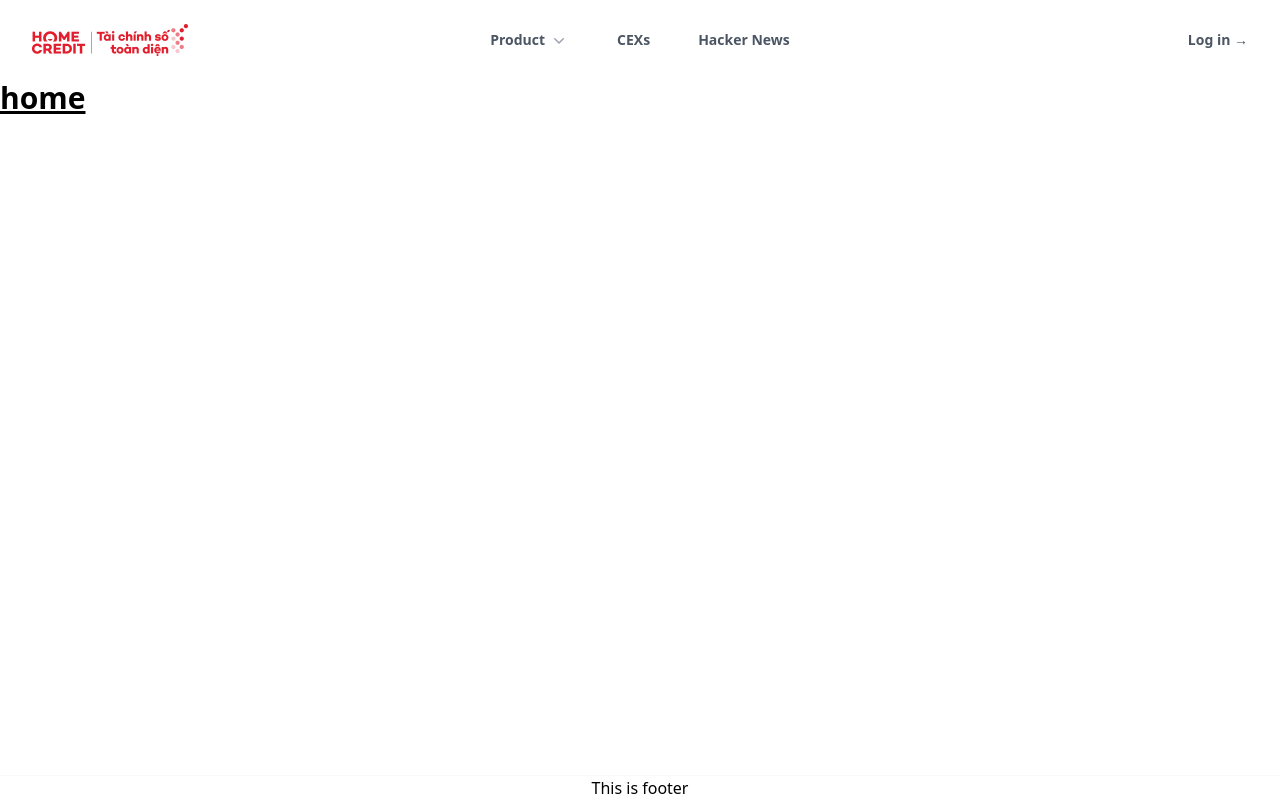
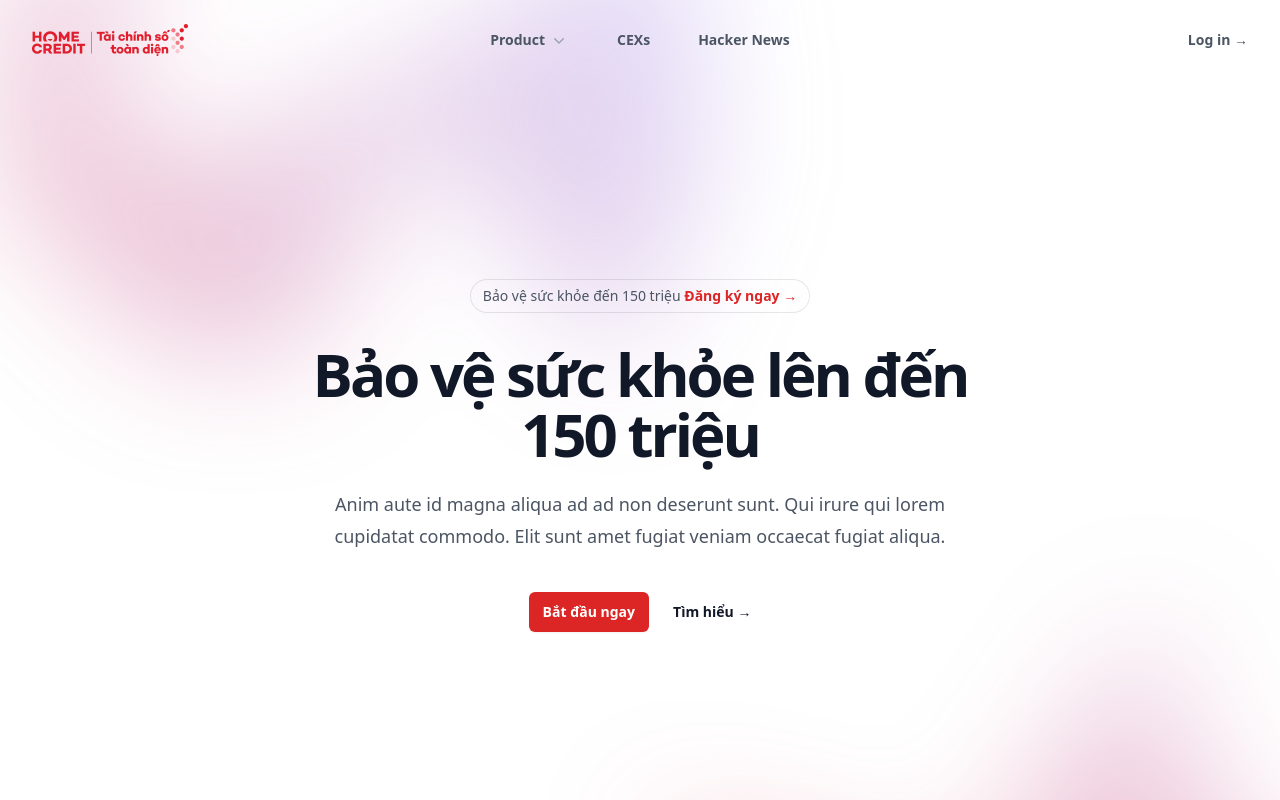
Before and after one commit to tamdc/crypt0x, a React (Vite) app: page / in a window 1280 px wide. Shown: the top 800 px of the page. Built offline with nearby package versions, Linux system fonts and the light colour scheme.

Commit message:
Add hero section

```diff
--- a/src/components/app.tsx
+++ b/src/components/app.tsx
@@ -1,4 +1,4 @@
-import React, { FunctionComponent } from "react";
+import React from "react";
 import { BrowserRouter, Routes, Route } from "react-router-dom";
 import Home from "./home";
 import About from "./about";
--- a/src/components/header.tsx
+++ b/src/components/header.tsx
@@ -70,16 +70,16 @@
   const { token, logout } = useAuth();
   const [mobileMenuOpen, setMobileMenuOpen] = useState(false);
   return (
-    <header className="bg-white">
+    <header className="absolute inset-x-0 top-0 z-10">
       <nav
         aria-label="Global"
         className="mx-auto flex max-w-7xl items-center justify-between p-6 lg:px-8"
       >
         <div className="flex lg:flex-1">
-          <a href="/" className="-m-1.5 p-1.5">
+          <Link to="/" className="-m-1.5 p-1.5">
             <span className="sr-only">Crypt0x</span>
             <img alt="logo" src={logo} className="h-8 w-auto" />
-          </a>
+          </Link>
         </div>
 
         <div className="flex lg:hidden">
--- a/src/components/home.tsx
+++ b/src/components/home.tsx
@@ -1,9 +1,65 @@
 import React from "react";
+import { Link } from "react-router-dom";
 
 const Home = () => {
   return (
-    <div>
-      <h1 className="text-3xl font-bold underline"> home</h1>
+    <div className="relative isolate px-6 pt-14 lg:px-8">
+      <div className="absolute inset-x-0 -top-40 -z-10 transform-gpu overflow-hidden blur-3xl sm:-top-80">
+        <div
+          style={{
+            clipPath:
+              "polygon(74.1% 44.1%, 100% 61.6%, 97.5% 26.9%, 85.5% 0.1%, 80.7% 2%, 72.5% 32.5%, 60.2% 62.4%, 52.4% 68.1%, 47.5% 58.3%, 45.2% 34.5%, 27.5% 76.7%, 0.1% 64.9%, 17.9% 100%, 27.6% 76.8%, 76.1% 97.7%, 74.1% 44.1%)",
+          }}
+          className="relative left-[calc(50%-11rem)] aspect-[1155/678] w-[36.125rem] -translate-x-1/2 rotate-[30deg] bg-gradient-to-tr from-[#e31e33] to-[#9089fc] opacity-30 sm:left-[calc(50%-30rem)] sm:w-[72.1875rem]"
+        />
+      </div>
+      <div className="mx-auto max-w-2xl py-32 sm:py-48 lg:py-56">
+        <div className="hidden sm:mb-8 sm:flex sm:justify-center">
+          <div className="relative rounded-full px-3 py-1 text-sm leading-6 text-gray-600 ring-1 ring-gray-900/10 hover:ring-gray-900/20">
+            Bảo vệ sức khỏe đến 150 triệu{" "}
+            <a href="#" className="font-semibold text-red-600">
+              <span aria-hidden="true" className="absolute inset-0" />
+              Đăng ký ngay <span>&rarr;</span>
+            </a>
+          </div>
+        </div>
+        <div className="text-center">
+          <h1 className="text-4xl font-bold tracking-tighter text-gray-900 sm:text-6xl">
+            Bảo vệ sức khỏe lên đến 150 triệu
+          </h1>
+          <p className="mt-6 text-lg leading-8 text-gray-600">
+            Anim aute id magna aliqua ad ad non deserunt sunt. Qui irure qui
+            lorem cupidatat commodo. Elit sunt amet fugiat veniam occaecat
+            fugiat aliqua.
+          </p>
+          <div className="mt-10 flex items-center justify-center gap-x-6">
+            <Link
+              to="#"
+              className="rounded-md bg-red-600 px-3.5 py-2.5 text-sm font-semibold text-white shadow-sm hover:bg-red-500 focus-visible:outline focus-visible:outline-2 focus-visible:outline-offset-2 focus-visible:outline-red-600"
+            >
+              Bắt đầu ngay
+            </Link>
+            <Link
+              to="#"
+              className="text-sm font-semibold leading-6 text-gray-900 "
+            >
+              Tìm hiểu <span aria-hidden="true">&rarr;</span>
+            </Link>
+          </div>
+        </div>
+      </div>
+      <div
+        aria-hidden="true"
+        className="absolute inset-x-0 top-[calc(100%-13rem)] -z-10 transform-gpu overflow-hidden blur-3xl sm:top-[calc(100%-30rem)]"
+      >
+        <div
+          style={{
+            clipPath:
+              "polygon(74.1% 44.1%, 100% 61.6%, 97.5% 26.9%, 85.5% 0.1%, 80.7% 2%, 72.5% 32.5%, 60.2% 62.4%, 52.4% 68.1%, 47.5% 58.3%, 45.2% 34.5%, 27.5% 76.7%, 0.1% 64.9%, 17.9% 100%, 27.6% 76.8%, 76.1% 97.7%, 74.1% 44.1%)",
+          }}
+          className="relative left-[calc(50%+3rem)] aspect-[1155/678] w-[36.125rem] -translate-x-1/2 bg-gradient-to-tr from-[#e31e33] to-[#9089fc] opacity-30 sm:left-[calc(50%+36rem)] sm:w-[72.1875rem]"
+        />
+      </div>
     </div>
   );
 };
--- a/src/components/layout.tsx
+++ b/src/components/layout.tsx
@@ -6,13 +6,11 @@
 
 const Layout = () => {
   return (
-    <>
+    <div className="bg-white">
       <Header />
-      <main>
-        <Outlet />
-      </main>
-      <Footer />
-    </>
+      <Outlet />
+      {/* <Footer /> */}
+    </div>
   );
 };
 
```
